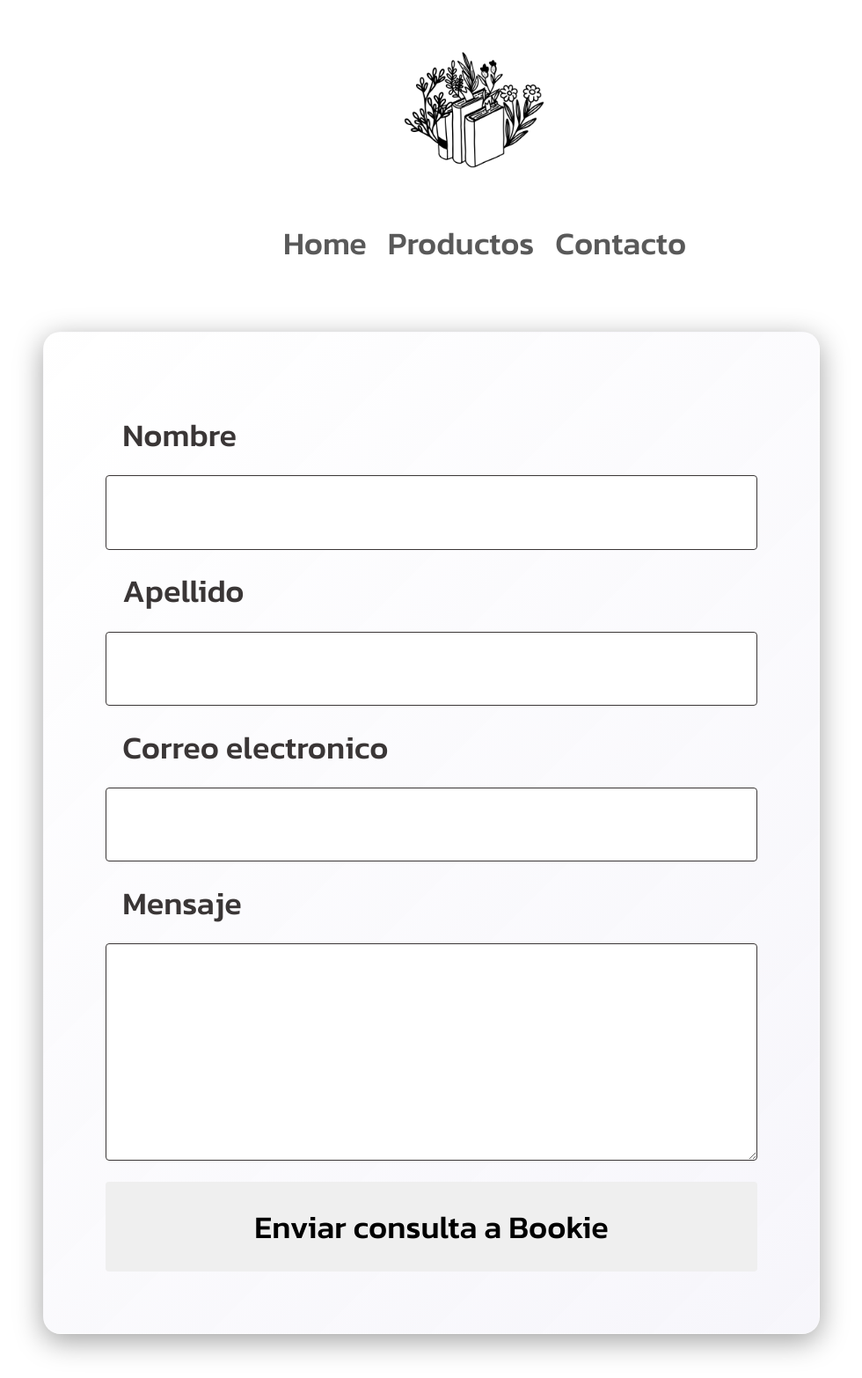
After one commit to MDanielaCardozo/proyecto_codeigniter, a CodeIgniter 4 app: the page made by app/Views/contacto.php in a window 1280 px wide. The commit adds this page. Shown: the whole page at 88% size, without its empty margins (89-1069 px from the left). Run offline with PHP 8.4 and a stand-in for CodeIgniter, Linux system fonts and the light colour scheme; the template is opened without the code that fills it, so the values that code supplies are empty; some libraries are stand-ins or nearby versions.

Commit message:
add page contacto

```diff
--- a/app/Config/Routes.php
+++ b/app/Config/Routes.php
@@ -8,3 +8,5 @@ use CodeIgniter\Router\RouteCollection;
 $routes->get('/', 'Home::index');
 
 $routes->get('/libros', 'Libros::index');
+$routes->get('/libros/ver/(:num)', 'Libros::ver/$1');
+$routes->get('/contacto', 'Contacto::index');
--- /dev/null
+++ b/app/Views/contacto.php
@@ -0,0 +1,102 @@
+<!DOCTYPE html>
+<html lang="en">
+
+<head>
+    <meta charset="UTF-8">
+    <meta name="viewport" content="width=device-width, initial-scale=1.0">
+    <meta name="description" content="Libreria Bookie">
+    <meta name="keywords" content="Libros, Librería, Agendas">
+    <meta name="author" content="Daniela Cardozo">
+    <title>Librería Bookie</title>
+    <link href="https://cdn.jsdelivr.net/npm/bootstrap@5.3.3/dist/css/bootstrap.min.css" rel="stylesheet" integrity="sha384-QWTKZyjpPEjISv5WaRU9OFeRpok6YctnYmDr5pNlyT2bRjXh0JMhjY6hW+ALEwIH" crossorigin="anonymous">
+    <link rel="stylesheet" href="css/style.css">
+    <style>
+        .navbar-custom {
+            display: flex;
+            flex-direction: column;
+            align-items: center;
+        }
+
+        .navbar-nav {
+            flex-direction: row;
+        }
+
+        .card-shadow {
+            box-shadow: 0 8px 32px 0 rgba(0, 0, 0, 0.37);
+        }
+
+        .contacto_box {
+            width: 80%;
+            background: linear-gradient(135deg, rgba(255, 255, 255, 0.1), rgba(40, 19, 155, 0.041));
+            margin: 50px;
+            padding: 70px;
+            border-radius: 20px;
+            border: 1px solid rgba(255, 255, 255, 0.18);
+            box-shadow: 0 8px 32px 0 rgba(0, 0, 0, 0.37);
+            color: #3a3636;
+        }
+
+        .contacto_box label {
+            margin: 0.8rem;
+        }
+
+        .form-input {
+            border: 1px solid #3a3636;
+            border-radius: 4px;
+            padding: 0.6rem;
+        }
+
+        .submit-button {
+            border-radius: 4px;
+            padding: 1rem;
+            margin-top: 1rem;
+            border: none;
+        }
+
+        .submit-button:hover {
+            background-color: rgb(218, 196, 251);
+        }
+    </style>
+</head>
+
+<body>
+    <header>
+        <nav class="navbar navbar-expand-lg navbar-light bg-white navbar-custom">
+            <div class="navbar-brand"> <img src="img/bookie.png" alt="Logo" style="height: 210px;"> </div>
+            <div class="collapse navbar-collapse">
+                <ul class="navbar-nav">
+                    <li class="nav-item"> <a class="nav-link" href="<?php echo base_url(''); ?>">Home</a> </li>
+                    <li class="nav-item"> <a class="nav-link" href="<?php echo base_url('libros'); ?>">Productos</a> </li>
+                    <li class="nav-item"> <a class="nav-link" href="#">Contacto</a> </li>
+                </ul>
+            </div>
+        </nav>
+    </header>
+    <section class="container">
+        <div class="contacto_box">
+            <form class="d-flex flex-column justify-content-center" action="enviar_consulta.php" method="POST">
+                <label for="nombre">Nombre</label>
+                <input type="text" name="nombre" class="form-input">
+
+                <label for="nombre">Apellido</label>
+                <input type="text" name="apellido" class="form-input">
+
+                <label for="email">Correo electronico</label>
+                <input type="text" name="email" class="form-input">
+
+                <label for="mensaje">Mensaje</label>
+                <textarea name="mensaje" id="" rows="4" class="form-input"></textarea>
+                <input type="submit" value="Enviar consulta a Bookie" class="submit-button">
+            </form>
+        </div>
+        <!-- <?php
+                if (isset($_GET['ok'])) {
+                    echo "<h3> Su consulta fue enviada con éxito </h3>";
+                }
+                ?> -->
+    </section>
+
+    <script src="https://cdn.jsdelivr.net/npm/bootstrap@5.3.3/dist/js/bootstrap.bundle.min.js" integrity="sha384-YvpcrYf0tY3lHB60NNkmXc5s9fDVZLESaAA55NDzOxhy9GkcIdslK1eN7N6jIeHz" crossorigin="anonymous"></script>
+</body>
+
+</html>
--- a/app/Views/home.php
+++ b/app/Views/home.php
@@ -35,7 +35,7 @@
                 <ul class="navbar-nav">
                     <li class="nav-item"> <a class="nav-link" href="">Home</a> </li>
                     <li class="nav-item"> <a class="nav-link" href="<?php echo base_url('libros'); ?>">Productos</a> </li>
-                    <li class="nav-item"> <a class="nav-link" href="#">Contacto</a> </li>
+                    <li class="nav-item"> <a class="nav-link" href="<?php echo base_url('contacto'); ?>">Contacto</a> </li>
                 </ul>
             </div>
         </nav>
--- a/app/Views/libros/index.php
+++ b/app/Views/libros/index.php
@@ -35,7 +35,7 @@
                 <ul class="navbar-nav">
                     <li class="nav-item"> <a class="nav-link" href="<?php echo base_url(''); ?>">Home</a> </li>
                     <li class="nav-item"> <a class="nav-link" href="#">Productos</a> </li>
-                    <li class="nav-item"> <a class="nav-link" href="#">Contacto</a> </li>
+                    <li class="nav-item"> <a class="nav-link" href="<?php echo base_url('contacto'); ?>">Contacto</a> </li>
                 </ul>
             </div>
         </nav>
@@ -52,6 +52,7 @@
                         <h5 class="card-title"><?= $libro['titulo'] ?></h5>
                         <p class="card-text">$<?= $libro['precio'] ?></p>
                     </div>
+                    <button type="button" class="btn btn-outline-secondary"><a class="text-decoration-none text-dark" href="<?= base_url(('libros/ver/' . $libro['id'])) ?>">Ver más...</a></button>
                 </div>
             </div>
 
```
Also changed, not shown: app/Controllers/Contacto.php (added, +11 -0 lines), app/Views/libros/ver.php (+42 -0 lines).
